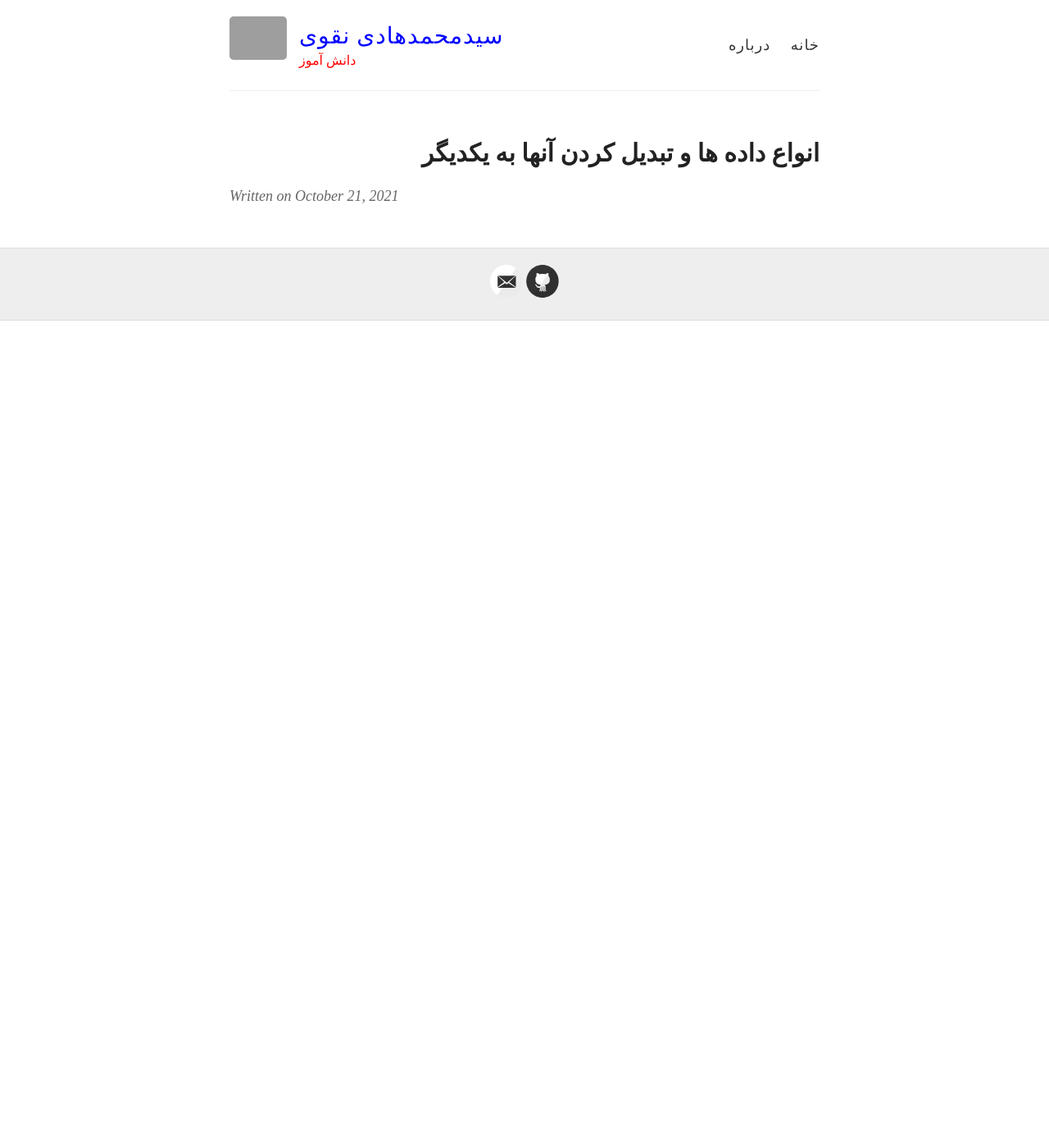
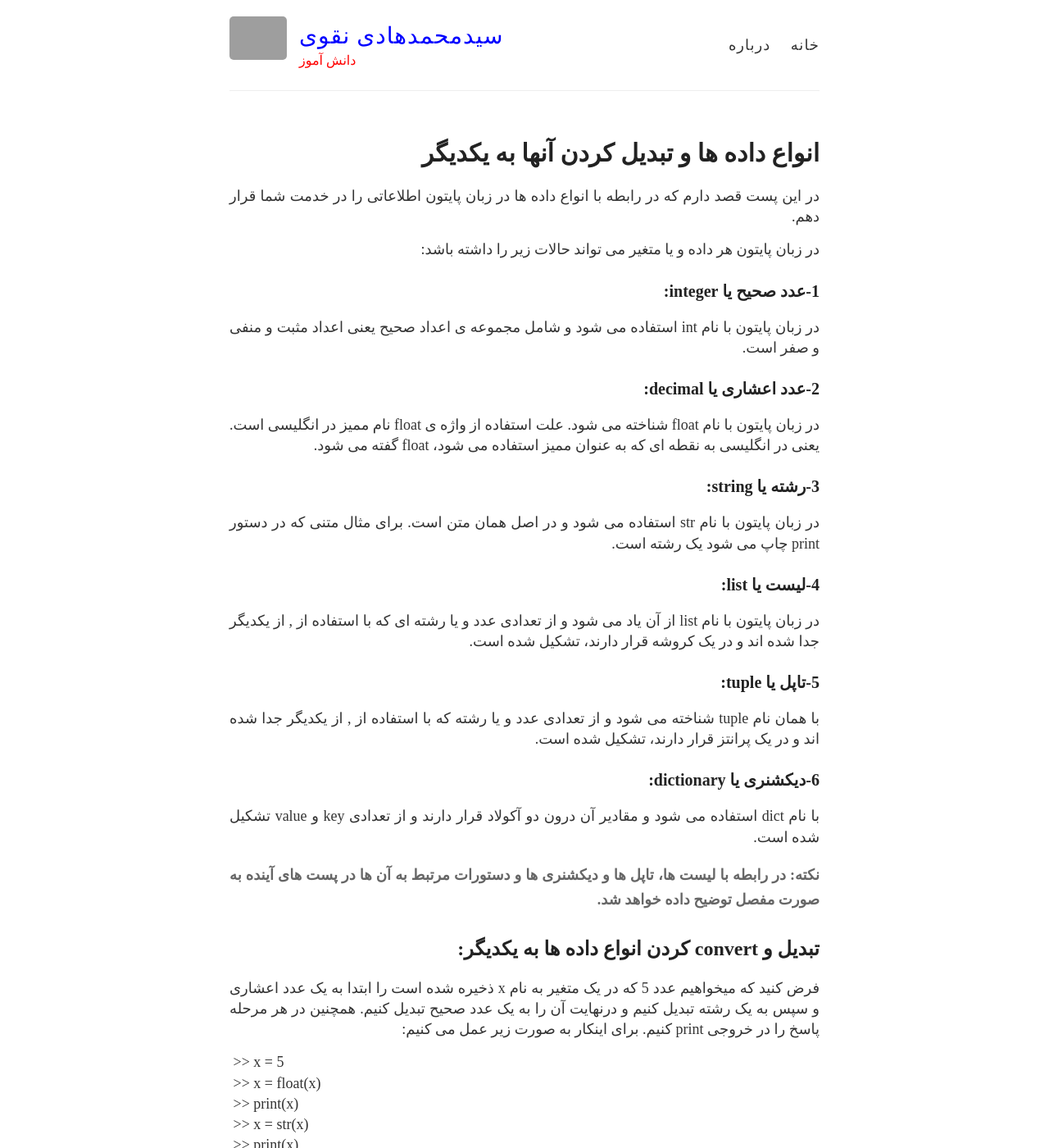
Before and after one commit to smhnaghavi/smhnaghavi.github.io, a Jekyll site: the page built from _posts/2021-10-21-انواع داده ها و تبدیل کردن آنها به یکدیگر.md, in a window 1280 px wide and 1400 px high. Shown: the whole window at 82% size. Built offline with Jekyll 4.4.1, drawn with Linux system fonts in a browser that asks for light colours; some web fonts are replaced; our own code applies the rules of GitHub Pages for plain Markdown files; some of the changed text lies outside the part shown; grey boxes are pictures that could not be loaded.

Commit message:
Update 2021-10-21-انواع داده ها و تبدیل کردن آنها به یکدیگر.md

```diff
--- a/_posts/2021-10-21-انواع داده ها و تبدیل کردن آنها به یکدیگر.md
+++ b/_posts/2021-10-21-انواع داده ها و تبدیل کردن آنها به یکدیگر.md
@@ -1,3 +1,50 @@
 ---
 published: true
 ---
+
+
+در این پست قصد دارم که در رابطه با انواع داده ها در زبان پایتون اطلاعاتی را در خدمت شما قرار دهم.
+
+در زبان پایتون هر داده و یا متغیر می تواند حالات زیر را داشته باشد:
+
+### 1-عدد صحیح یا integer:
+
+در زبان پایتون با نام int استفاده می شود و شامل مجموعه ی اعداد صحیح یعنی اعداد مثبت و منفی و صفر است.
+
+### 2-عدد اعشاری یا decimal:
+
+در زبان پایتون با نام float شناخته می شود. علت استفاده از واژه ی float نام ممیز در انگلیسی است. یعنی در انگلیسی به نقطه ای که به عنوان ممیز استفاده می شود، float گفته می شود.
+
+### 3-رشته یا string:
+
+در زبان پایتون با نام str استفاده می شود و در اصل همان متن است. برای مثال متنی که در دستور print چاپ می شود یک رشته است.
+
+### 4-لیست یا list:
+
+در زبان پایتون با نام list از آن یاد می شود و از تعدادی عدد و یا رشته ای که با استفاده از , از یکدیگر جدا شده اند و در یک کروشه قرار دارند، تشکیل شده است.
+
+### 5-تاپل یا tuple:
+
+با همان نام tuple شناخته می شود و از تعدادی عدد و یا رشته که با استفاده از , از یکدیگر جدا شده اند و در یک پرانتز قرار دارند، تشکیل شده است.
+
+### 6-دیکشنری یا dictionary:
+
+با نام dict استفاده می شود و مقادیر آن درون دو آکولاد قرار دارند و از تعدادی key و value تشکیل شده است.
+
+#### نکته: در رابطه با لیست ها، تاپل ها و دیکشنری ها و دستورات مرتبط به آن ها در پست های آینده به صورت مفصل توضیح داده خواهد شد.
+
+
+## تبدیل و convert کردن انواع داده ها به یکدیگر:
+
+فرض کنید که میخواهیم عدد 5 که در یک متغیر به نام x ذخیره شده است را ابتدا به یک عدد اعشاری و سپس به یک رشته تبدیل کنیم و درنهایت آن را به یک عدد صحیح تبدیل کنیم. همچنین در هر مرحله پاسخ را در خروجی print کنیم. برای اینکار به صورت زیر عمل می کنیم:
+
+<pre dir="ltr">
+ >> x = 5
+ >> x = float(x)
+ >> print(x)
+ >> x = str(x)
+ >> print(x)
+ >> x = int(x)
+ >> print(x)
+
+</pre>
```
